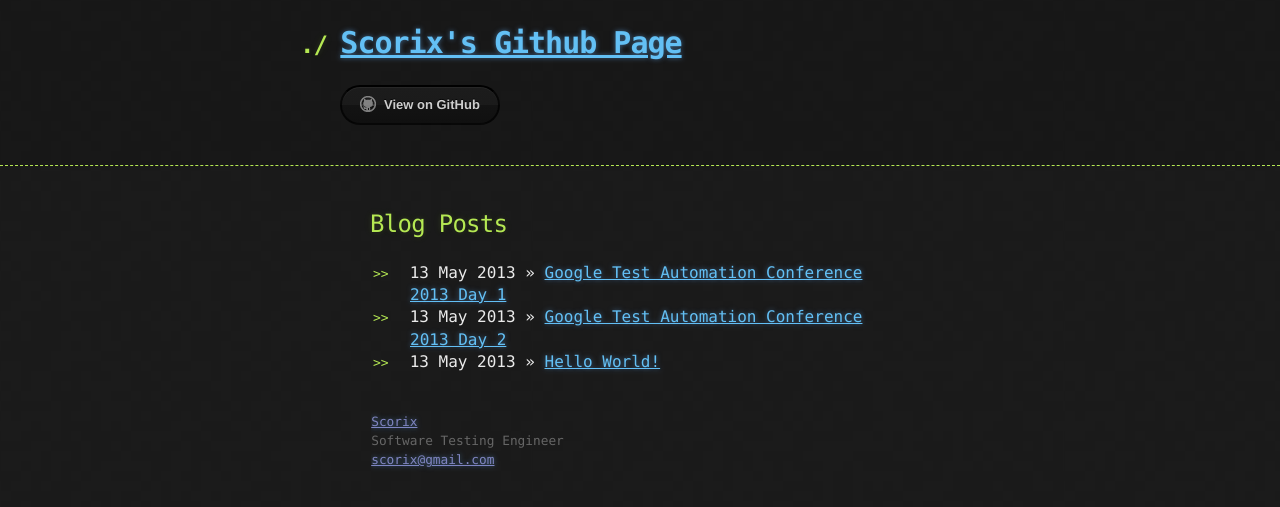
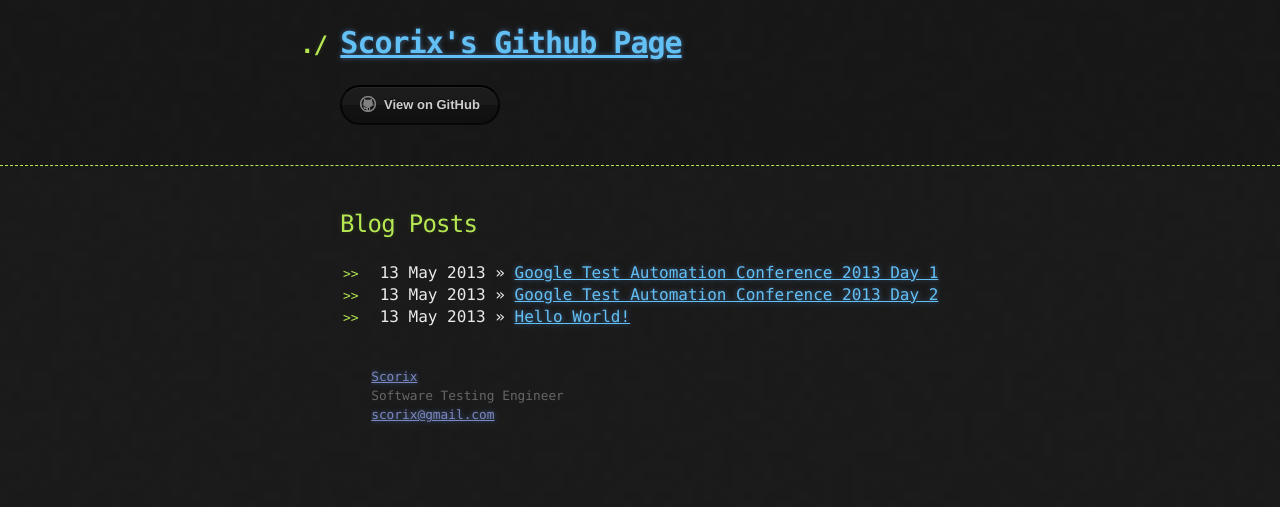
Before and after one commit to scorix/scorix.github.io, a Jekyll site: the page built from index.html, in a window 1280 px wide. Shown: the top 507 px of the page. Built offline with Jekyll 4.4.1, drawn with Linux system fonts in a browser that asks for light colours.

Commit message:
change css of index.html

```diff
--- a/css/stylesheet.css
+++ b/css/stylesheet.css
@@ -14,6 +14,10 @@
   width: 90%;
   max-width: 600px;
   margin: 0 auto;
+}
+
+article.container {
+    max-width: 900px;
 }
 
 section {
```
